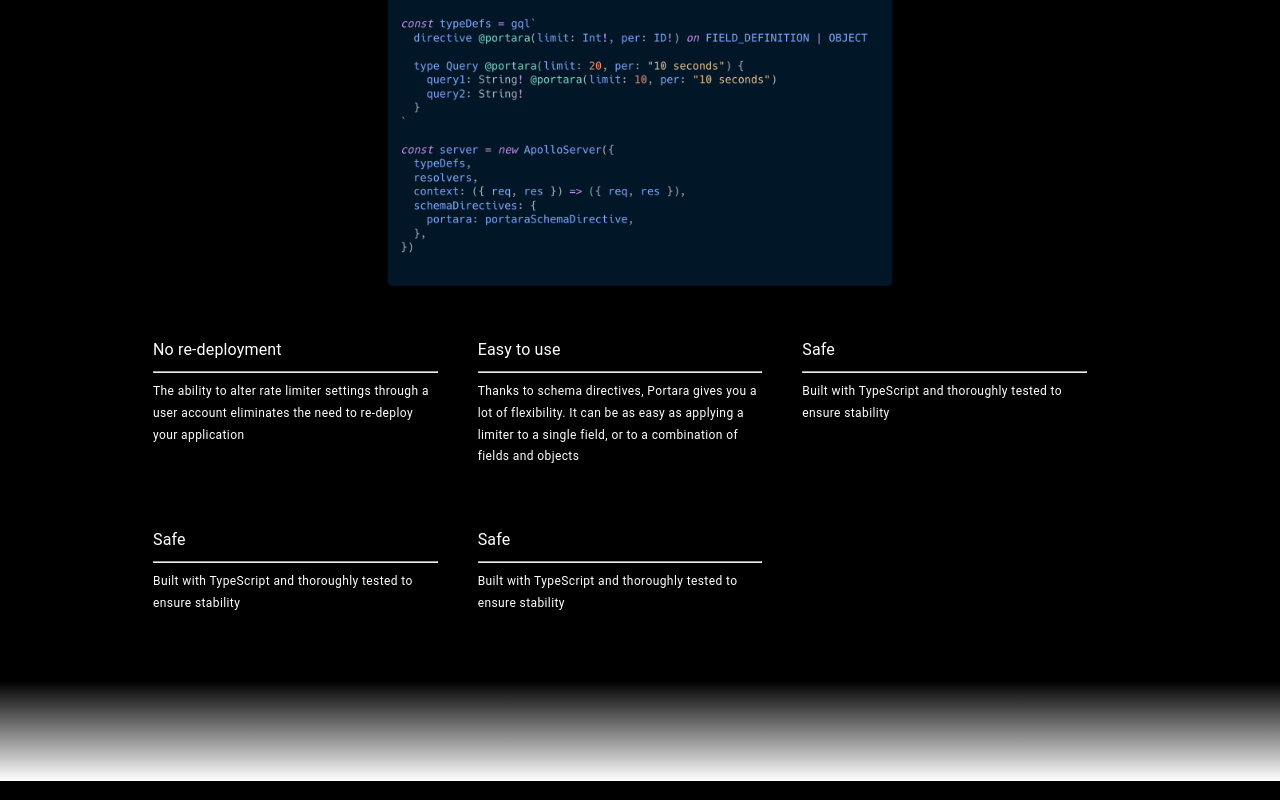
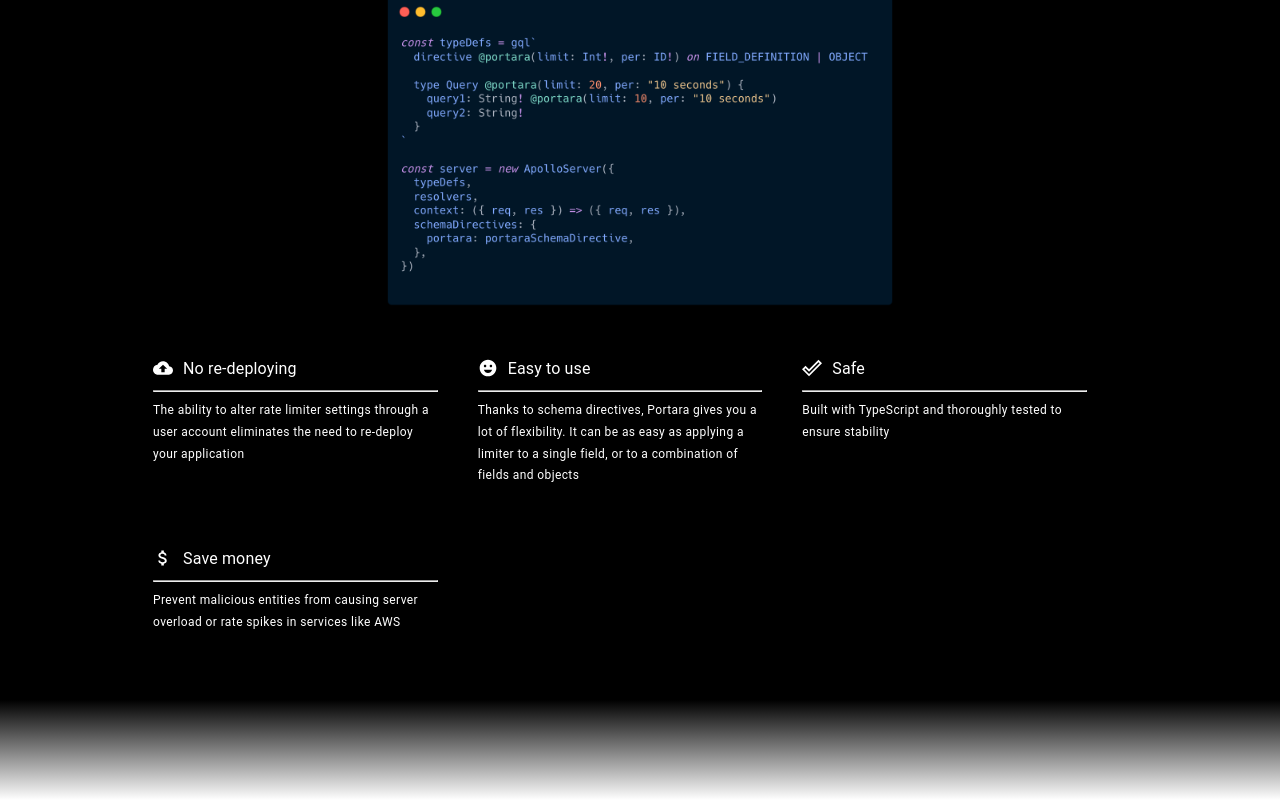
Before and after one commit to portara-tools/portara-website, a Next.js app: page / in a window 1280 px wide. Shown: the part 408-1208 px from the top of the page. Built offline with nearby package versions, Linux system fonts and the light colour scheme.

Commit message:
Added icons for feature blocks

```diff
--- a/pages/index.tsx
+++ b/pages/index.tsx
@@ -11,6 +11,10 @@
 import AnimatedCard from '../components/AnimatedCard';
 import DecoratedExpand from '../components/DecorateExpand';
 import { useSpring, animated } from 'react-spring';
+import BackupIcon from '@material-ui/icons/Backup';
+import EmojiEmotionsIcon from '@material-ui/icons/EmojiEmotions';
+import DoneOutlineIcon from '@material-ui/icons/DoneOutline';
+import AttachMoneyIcon from '@material-ui/icons/AttachMoney';
 
 const IndexPage = () => {
   const classes = useStyles();
@@ -32,6 +36,7 @@
             <animated.div style={props}>Portara</animated.div>
 
             {/* <img src={'https://imgur.com/U0PyleJ.png'} alt='wtf' /> */}
+            <hr style={{width: "100%", marginBottom: "30px"}}/>
             <Typography variant='h5'>The best rate limiter that exists</Typography>
 
             {/* <Typography variant='subtitle2' color='textSecondary'>
@@ -39,7 +44,7 @@
               it's application and some serious throttling
             </Typography> */}
 
-            <Button className={classes.downloadButton} variant="outlined">
+            <Button className={classes.downloadButton} variant='outlined'>
               <LinkM target='_blank' href='https://www.npmjs.com/package/portara' underline='none'>
                 <Typography color='primary'>Download on NPM</Typography>
               </LinkM>
@@ -54,7 +59,13 @@
               {/* <Box className={classes.cardsContainer}> */}
               <Zoom in style={{ transitionDelay: '500ms' }}>
                 <Grid item xs={4} className={classes.card}>
-                  <Typography variant='subtitle1'>No re-deployment</Typography>
+                <Box style={{ flexDirection: 'row', display: 'flex' }}>
+                    <BackupIcon
+                      fontSize='small'
+                      style={{ marginTop: '3px', marginRight: '10px' }}
+                    />
+                    <Typography variant='subtitle1'>No re-deploying</Typography>
+                  </Box>
                   <hr></hr>
                   <Typography variant='caption' gutterBottom>
                     The ability to alter rate limiter settings through a user account eliminates the
@@ -64,7 +75,13 @@
               </Zoom>
               <Zoom in style={{ transitionDelay: '800ms' }}>
                 <Grid item xs={4} className={classes.card}>
-                  <Typography variant='subtitle1'>Easy to use</Typography>
+                  <Box style={{ flexDirection: 'row', display: 'flex' }}>
+                    <EmojiEmotionsIcon
+                      fontSize='small'
+                      style={{ marginTop: '3px', marginRight: '10px' }}
+                    />
+                    <Typography variant='subtitle1'>Easy to use</Typography>
+                  </Box>
                   <hr></hr>
                   <Typography variant='caption' gutterBottom>
                     Thanks to schema directives, Portara gives you a lot of flexibility. It can be
@@ -75,7 +92,13 @@
               </Zoom>
               <Zoom in style={{ transitionDelay: '1100ms' }}>
                 <Grid item xs={4} className={classes.card}>
-                  <Typography variant='subtitle1'>Safe</Typography>
+                <Box style={{ flexDirection: 'row', display: 'flex' }}>
+                    <DoneOutlineIcon
+                      fontSize='small'
+                      style={{ marginTop: '3px', marginRight: '10px' }}
+                    />
+                    <Typography variant='subtitle1'>Safe</Typography>
+                    </Box>
                   <hr></hr>
                   <Typography variant='caption' gutterBottom>
                     Built with TypeScript and thoroughly tested to ensure stability
@@ -86,21 +109,20 @@
               {/* </Box> */}
               {/* <DecoratedExpand>{['abc']}</DecoratedExpand> */}
             </Grid>
-            <Grid xs={12} container item className={classes.cardsWrapper} spacing={5}>              <Zoom in style={{ transitionDelay: '1400ms' }}>
+            <Grid xs={12} container item className={classes.cardsWrapper} spacing={5}>
+              <Zoom in style={{ transitionDelay: '1700ms' }}>
                 <Grid item xs={4} className={classes.card}>
-                  <Typography variant='subtitle1'>Safe</Typography>
+                <Box style={{ flexDirection: 'row', display: 'flex' }}>
+                    <AttachMoneyIcon
+                      fontSize='small'
+                      style={{ marginTop: '3px', marginRight: '10px' }}
+                    />
+                    <Typography variant='subtitle1'>Save money</Typography>
+                    </Box>
                   <hr></hr>
                   <Typography variant='caption' gutterBottom>
-                    Built with TypeScript and thoroughly tested to ensure stability
-                  </Typography>
-                </Grid>
-              </Zoom>
-              <Zoom in style={{ transitionDelay: '1700ms' }}>
-                <Grid item xs={4} className={classes.card}>
-                  <Typography variant='subtitle1'>Safe</Typography>
-                  <hr></hr>
-                  <Typography variant='caption' gutterBottom>
-                    Built with TypeScript and thoroughly tested to ensure stability
+                    Prevent malicious entities from causing server overload or rate spikes in
+                    services like AWS
                   </Typography>
                 </Grid>
               </Zoom>
@@ -148,8 +170,7 @@
   },
   downloadButton: {
     // backgroundColor: '#7209b7',
-    marginTop: '40px',
-
+    marginTop: '20px',
   },
   cardsWrapper: {
     // marginTop: '100px',
```
